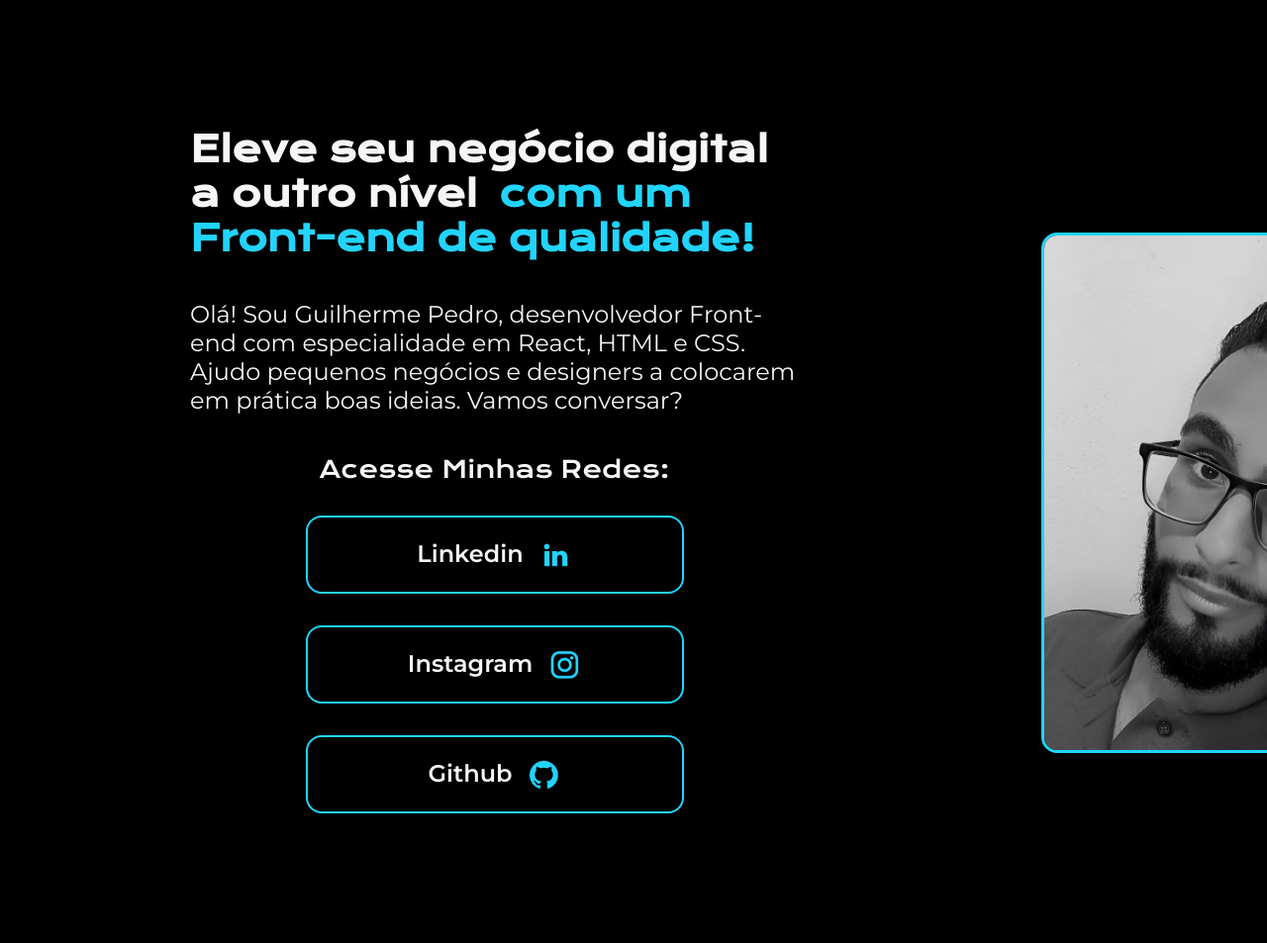
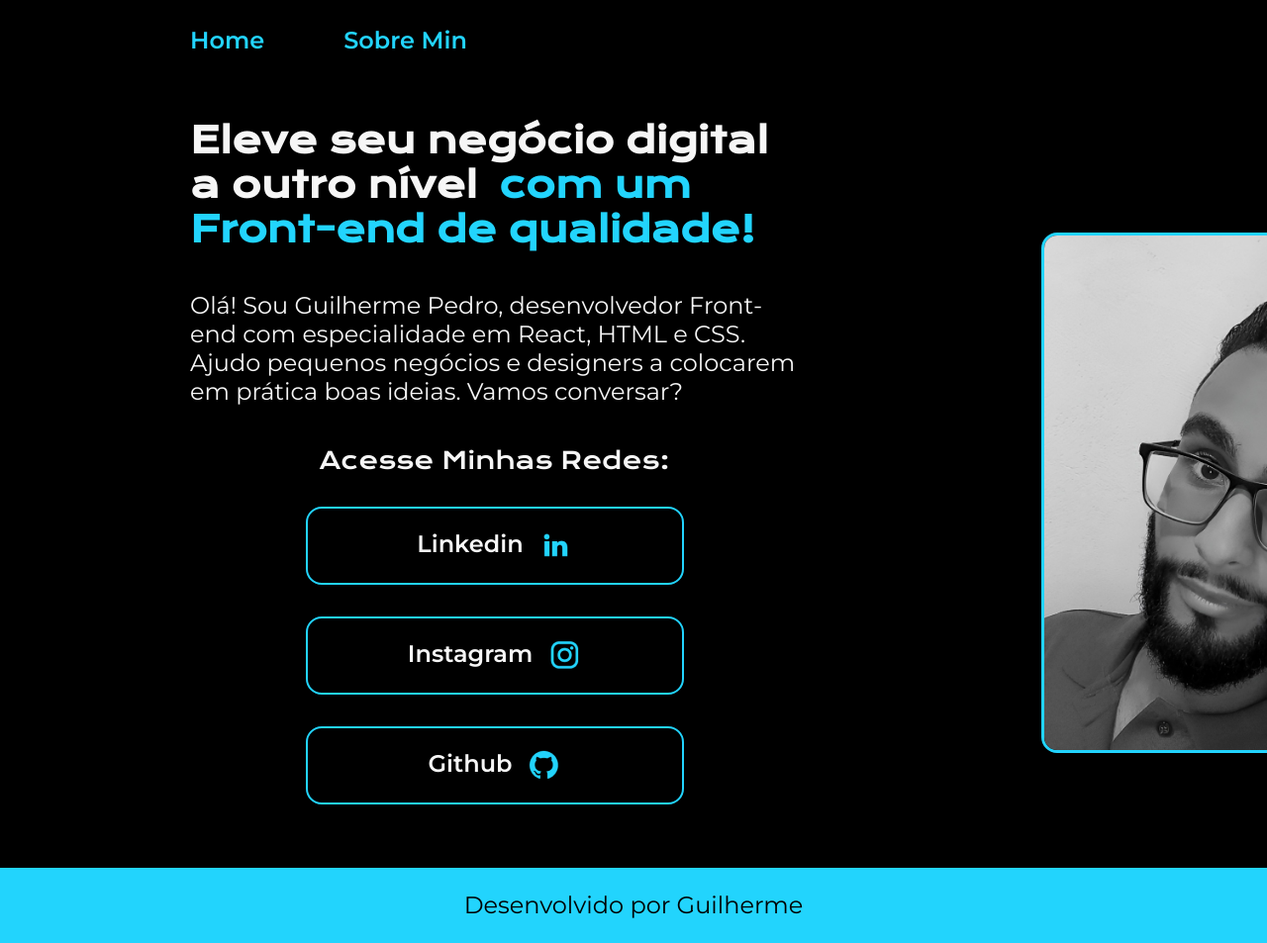
Before and after one commit to Guipsz/Curso-Front-End, a plain HTML site: page Projeto HTML/index.html in a window 1280 px wide. Shown: the top 953 px of the page at 99% size. Before the commit the page ends 928 px from the top, so only its background shows below. Drawn offline with nearby package versions, Linux system fonts and the light colour scheme.

Commit message:
Alterações do Header

```diff
--- a/Projeto HTML/index.html
+++ b/Projeto HTML/index.html
@@ -8,7 +8,12 @@
     <title>Portifolio</title>
 </head>
 <body>
-    <header></header>
+    <header class="cabecalho">
+        <nav class="cebecalho__menu">
+            <a class="cabecalho__menu__link" href="Home">Home</a>
+            <a class="cabecalho__menu__link" href="Sobre Min">Sobre Min</a>
+        </nav>
+    </header>
     <main class="apresentacao">
         <section class="apresentacao__conteudo">
             <h1 class="apresentacao__conteudo__titulo"> Eleve seu negócio digital a outro nível <span class="titulo-destaque"> com um Front-end de qualidade! </span> </h1>
@@ -36,6 +41,8 @@
         <img class="apresentacao__imagen" src="./assets/Guilherme.png" alt="Foto do Guilherme Pedro Programando." >
 
     </main>
-    <footer></footer>
+    <footer class="rodape">
+        <p>Desenvolvido por Guilherme</p>
+    </footer>
 </body>
 </html>
--- a/Projeto HTML/style.css
+++ b/Projeto HTML/style.css
@@ -6,19 +6,32 @@
 }
 
 body {
-    height: 100vh;
+    /* height: 100vh; */
     box-sizing: border-box;
     background-color: #000000 ;
     color: #f6f6f6;
 }
 
-.titulo-destaque {
+.cabecalho {
+    padding: 2% 0% 0% 15%;
+}
+
+.cebecalho__menu {
+    display: flex;
+    gap: 80px;
+}
+
+.cabecalho__menu__link {
+
+    font-family: "Montserrat", sans-serif;
+    font-size: 24px;
+    font-weight: 600;
+    text-decoration: none;
     color: #22D4FD;
-    padding: 10px;
 }
 
 .apresentacao {
-    margin: 10% 15%;
+    padding: 5% 15%;
     display: flex;
     align-items: center;
     justify-content: space-between;
@@ -37,6 +50,11 @@ body {
 .apresentacao__conteudo__titulo {
     font-size: 36px;
     font-family: 'Krona One', sans-serif;
+}
+
+.titulo-destaque {
+    color: #22D4FD;
+    padding: 10px;
 }
 
 .apresentacao__conteudo__texto {
@@ -103,3 +121,15 @@ body {
     border-radius: 16px;
 
 }
+
+/* Inicio do Rodapé*/
+
+.rodape {
+    color: #000000;
+    background-color: #22D4FD;
+    padding: 23.64px;
+    text-align: center;
+    font-family: 'Montserrat', sans-serif;
+    font-size: 24px;
+    font-weight: 400;
+}
```
